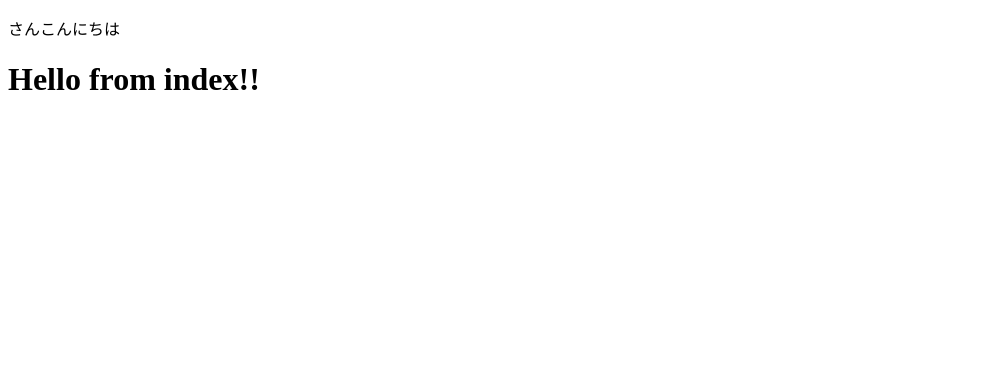
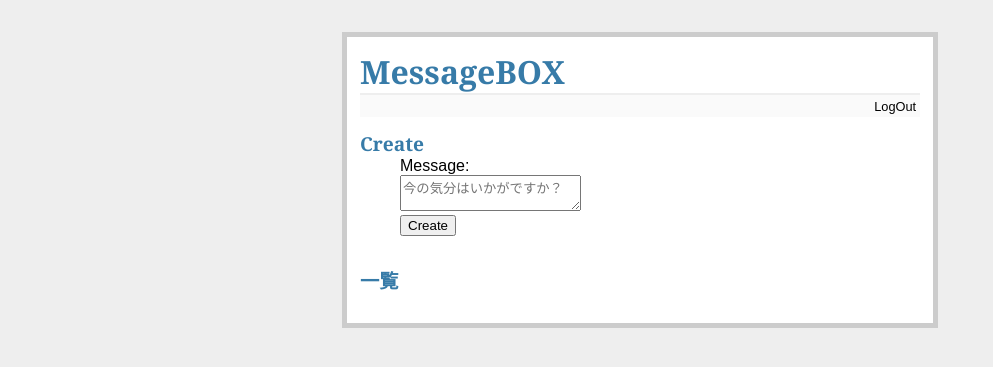
Before and after one commit to Fumiakiii/Message_Box, a Flask app: page / in a window 1280 px wide. Shown: the top 367 px of the page, without its empty margins (0-993 px from the left). Run offline with Flask 3, Linux system fonts and the light colour scheme; the visitor is signed in with stand-in values (Sample User, id 1).

Commit message:
Final Commit

```diff
--- a/app.py
+++ b/app.py
@@ -2,7 +2,7 @@
 from flask_login import LoginManager, current_user, login_required, login_user, logout_user
 from werkzeug.security import generate_password_hash, check_password_hash
 from peewee import IntegrityError
-from config import User
+from config import User, Message
 
 app = Flask(__name__)
 app.secret_key = "secret"
@@ -92,9 +92,51 @@
     return redirect(url_for("index"))
 
 
-@app.route("/")
+# メッセージ登録フォームの表示・投稿・一覧表示
+
+
+@app.route("/", methods=["GET", "POST"])
 def index():
-    return render_template("index.html")
+    if request.method == "POST" and current_user.is_authenticated:
+        Message.create(user=current_user, content=request.form["content"])
+    messages = (
+        Message.select()
+        .where(Message.reply_to.is_null(True))
+        .order_by(Message.pub_date.desc(), Message.id.desc())
+    )
+    return render_template("index.html", messages=messages)
+
+
+# メッセージ削除
+@app.route("/messages/<message_id>/delete/", methods=["POST"])
+@login_required
+def delete(message_id):
+    if Message.select().where((Message.id == message_id) & (Message.user == current_user)).first():
+        Message.delete_by_id(message_id)
+    else:
+        flash("無効な操作です")
+    return redirect(request.referrer)
+
+
+# 返信表示
+@app.route("/messages/<message_id>/")
+def show(message_id):
+    messages = (
+        Message.select()
+        .where((Message.id == message_id) | (Message.reply_to == message_id))
+        .order_by(Message.pub_date.desc())
+    )
+    if messages.count() == 0:
+        return redirect(url_for("index"))
+    return render_template("show.html", messages=messages, message_id=message_id)
+
+
+# 返信登録
+@app.route("/messages/<message_id>/", methods=["POST"])
+@login_required
+def reply(message_id):
+    Message.create(user=current_user, content=request.form["content"], reply_to=message_id)
+    return redirect(url_for("show", message_id=message_id))
 
 
 if __name__ == "__main__":
--- /dev/null
+++ b/static/style.css
@@ -0,0 +1,88 @@
+@charset "UTF-8";
+
+body {
+    font-family: sans-serif;
+    background: #eee;
+}
+
+a:link,
+a:visited {
+    color: unset;
+    text-decoration: none;
+}
+
+a,
+h1,
+h2 {
+    color: #377BA8;
+}
+
+h1,
+h2 {
+    font-family: 'Georgia', serif;
+    margin: 0;
+}
+
+h1 {
+    border-bottom: 2px solid #eee;
+}
+
+h2 {
+    font-size: 1.2em;
+}
+
+.page {
+    margin: 2em auto;
+    width: 35em;
+    border: 5px solid #ccc;
+    padding: 0.8em;
+    background: white;
+}
+
+.page form {
+    padding-inline-start: 40px;
+    padding-inline-end: 40px;
+    margin-bottom: 30px;
+}
+
+.page form * :not(button) {
+    width: 100%;
+}
+
+.page ul {
+    list-style-type: none;
+}
+
+.page li {
+    clear: both;
+}
+
+.metanav {
+    text-align: right;
+    font-size: 0.8em;
+    padding: 0.3em;
+    margin-bottom: 1em;
+    background: #fafafa;
+}
+
+.flash {
+    background: #CEE5F5;
+    padding: 0.5em;
+    border: 1px solid #AACBE2;
+}
+
+.avatar {
+    display: block;
+    float: left;
+    margin: 10px 10px 10px 0;
+}
+
+.message-content {
+    min-height: 80px;
+    word-break: keep-all;
+    overflow-wrap: break-word;
+}
+
+.message {
+    display: flex;
+}
--- /dev/null
+++ b/templates/base.html
@@ -0,0 +1,27 @@
+<!DOCTYPE html>
+<html lang="ja">
+<head>
+    <meta charset="UTF-8">
+    <meta name="viewport" content="width=device-width, initial-scale=1.0">
+    <title>MessageBOX</title>
+    <link rel=stylesheet href="{{ url_for('static', filename='style.css') }}">
+</head>
+<body>
+    <div class="page">
+        <h1><a href="{{ url_for('index') }}">MessageBOX</a></h1>
+        <div class="metanav">
+            {% if not current_user.is_authenticated %}
+                <a href="{{ url_for('login') }}">LogIn</a>
+                <a href="{{ url_for('register') }}">Register</a>
+            {% else %}
+                <a href="{{ url_for('logout') }}">LogOut</a>
+            {% endif %}
+        </div>
+        {% for message in get_flashed_messages() %}
+            <div class="flash">{{ message }}</div>
+        {% endfor %}
+
+        {% block content %}{% endblock %}
+    </div>
+</body>
+</html>
--- a/templates/index.html
+++ b/templates/index.html
@@ -1,22 +1,39 @@
-<!DOCTYPE html>
-<html lang="ja">
-<head>
-    <meta charset="UTF-8">
-    <meta name="viewport" content="width=device-width, initial-scale=1.0">
-    <title>Document</title>
-</head>
-<body>
-    <!-- フラッシュメッセージを表示 -->
-    {% for message in get_flashed_messages() %}
-            <p>{{ message|e }}</p>
-    {% endfor %}
-    <!-- ログインしているかどうかで表示を変える -->
-    {% if current_user.is_authenticated %}
-        <p>{{ current_user.name }} さんこんにちは</p>
-    {% else %}
-        <p>ログインしていません</p>
+{% extends "base.html" %}
+{% block content %}
+    {% if current_user.is_authenticated %}  {# ログインしている場合に表示 #}
+        <h2>Create</h2>
+        <form action="{{ url_for('index') }}" method="post">
+            <label for="message">Message:</label>
+            <br>
+            <textarea name="content" id="message" placeholder="今の気分はいかがですか？"></textarea>
+            <br>
+            <input type="submit" value="Create" />
+        </form>
     {% endif %}
 
-    <h1>Hello from index!!</h1>
-</body>
-</html>
+    <h2>一覧</h2>
+    <ul>
+        {% for message in messages %}
+        <div class="message">
+            <li>
+                <img src="http://www.gravatar.com/avatar/{{ message.user.email }}?d=identicon&s=80" alt=""
+                    class="avatar">
+                {{ message.user.name }} {{ message.pub_date }}
+                {% if message.user == current_user %}
+                    <form action="{{ url_for('delete', message_id=message.id) }}" method="post" style="display:inline;">
+                        <input type="submit" value="削除" onclick="if(!confirm('このメッセージを削除しますか？')) return false">
+                    </form>
+                {% endif %}
+                <div class="message-content">
+                    <a href="{{ url_for('show', message_id=message.id) }}">
+                        {{ message.content }}
+                    </a>
+                    {% if message.messages.count() > 0 %}
+                        {{ message.messages.count() }}件の返信
+                    {% endif %}
+                </div>
+            </li>
+        </div>
+        {% endfor %}
+    </ul>
+{% endblock %}
```
Also changed, not shown: config.py (+18 -2 lines), templates/login.html (+3 -16 lines), templates/register.html (+3 -14 lines), templates/show.html (added, +32 -0 lines).
